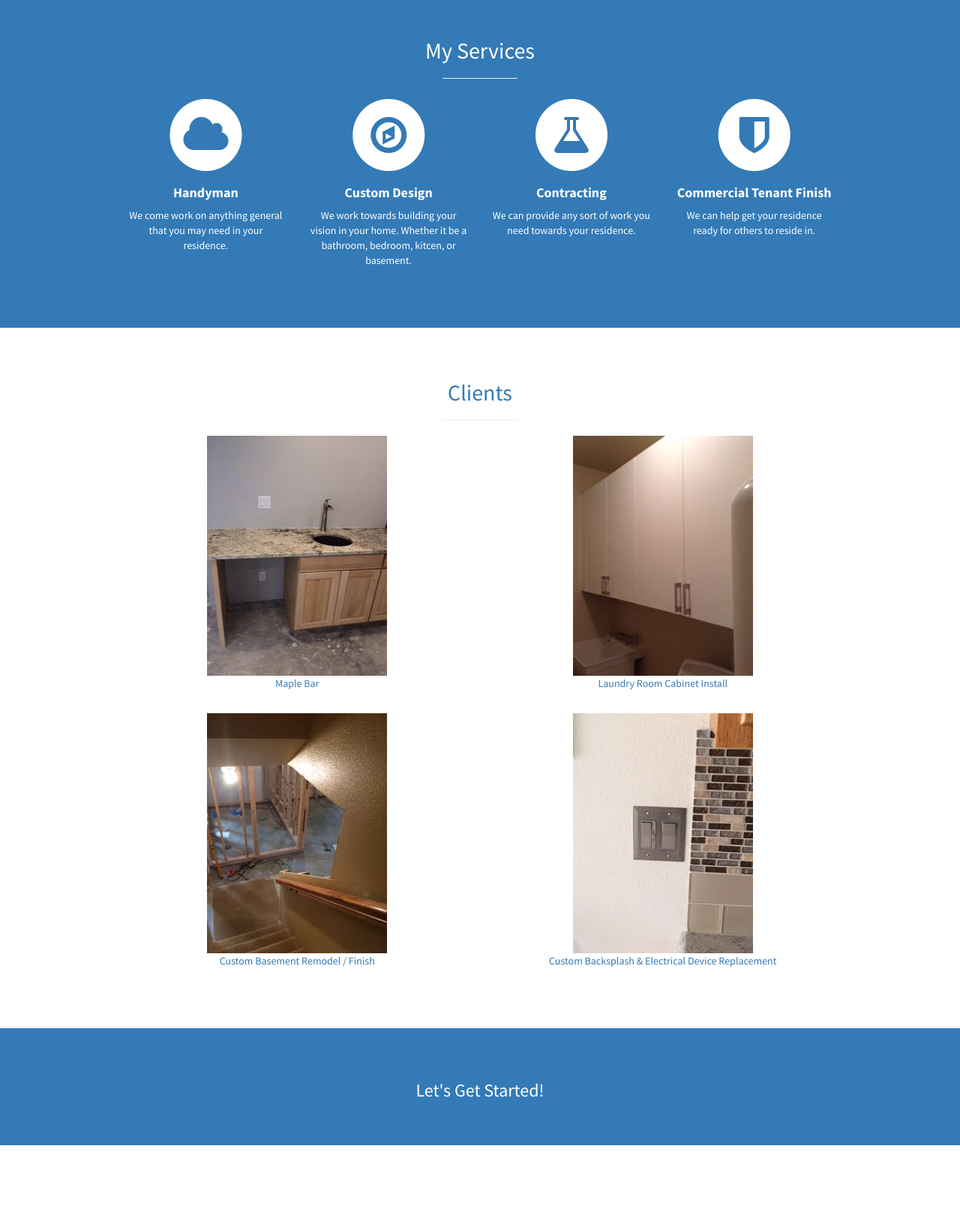
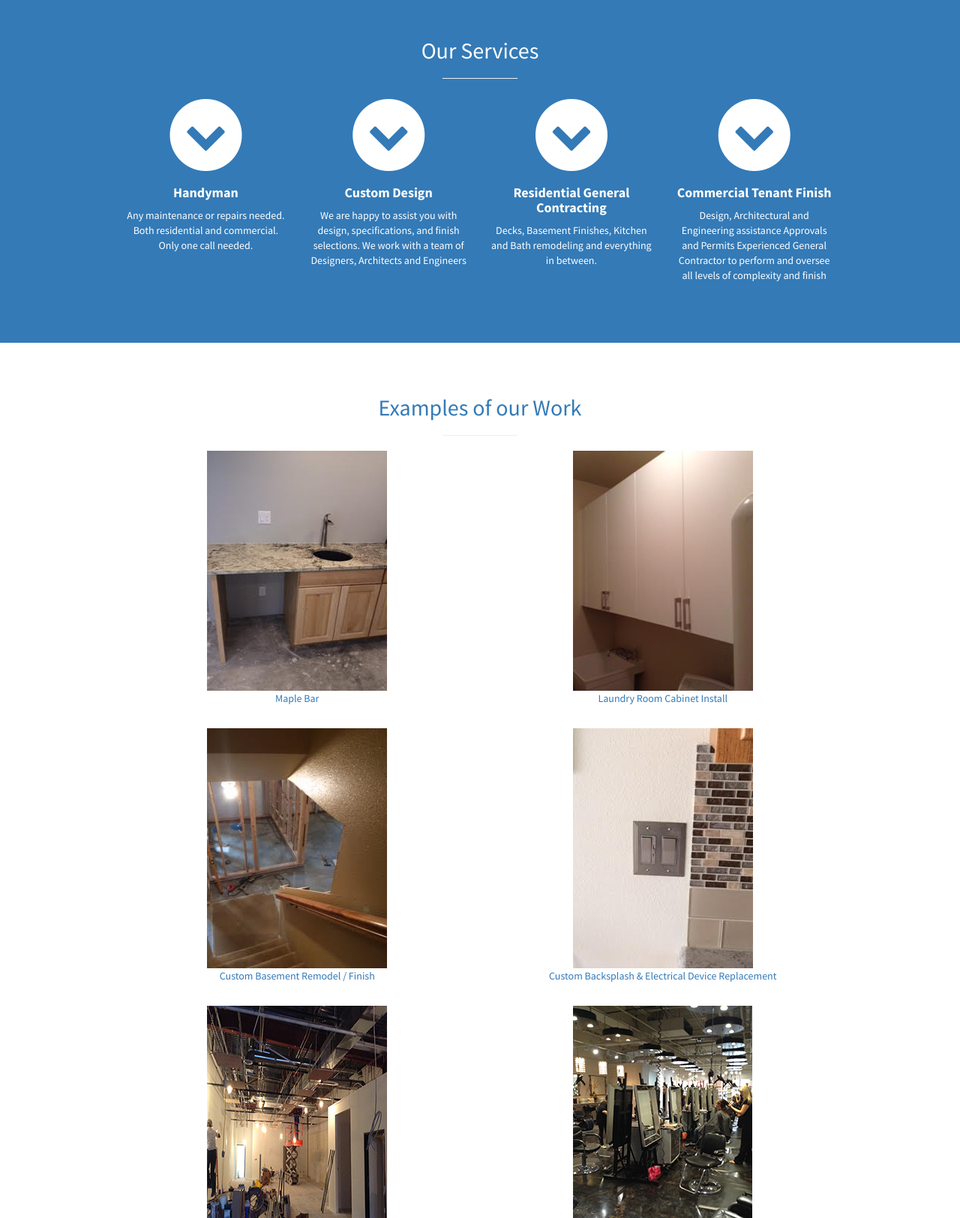
Before and after one commit to dallasmoog/dallasmoog.github.io, a plain HTML site: page index.html in a window 1280 px wide. Shown: the part 1090-2714 px from the top of the page at 75% size. Drawn offline with Linux system fonts and the light colour scheme.

Commit message:
new commit
webSite

```diff
--- a/index.html
+++ b/index.html
@@ -51,7 +51,7 @@
                 <a href="#services" onclick = $("#menu-close").click(); >Services</a>
             </li>
             <li>
-                <a href="#portfolio" onclick = $("#menu-close").click(); >Clients</a>
+                <a href="#portfolio" onclick = $("#menu-close").click(); >Examples of Our Work</a>
             </li>
             <li>
                 <a href="#contact" onclick = $("#menu-close").click(); >Contact</a>
@@ -65,7 +65,7 @@
             <h1>Woodwrights Custom Design</h1>
             <h3>Reintroducing the <i>craft</i> of construction!</h3>
             <h4>Aaron &amp; Michelle Thomas</h4>
-            <h5>970-219-7841</h5>
+            <h3>970-219-7841</h3>
 
 
             <br>
@@ -79,7 +79,7 @@
             <div class="row">
                 <div class="col-lg-12 text-center">
                     <h2>About Us</h2>
-                    <p class="lead">We are full-service general contractors, and we provide a complete handyman service. We also specialize in custom bathrooms, basements, and kitchens and provide a commercial tenant finish. Whatever project you need, big or small, we're happy to work with you and make your vision come to life.</p>
+                    <p class="lead">We are a full-service commercial and residential General Contractor and Maintenance Company.  We also offer a complete Handyman Service. We work with our clients at the early stage of the project.  We believe a team approach leads to success.  Whatever the size or scope of your project, we'll work together to make your vision come to life.</p>
                 </div>
             </div>
             <!-- /.row -->
@@ -93,55 +93,57 @@
         <div class="container">
             <div class="row text-center">
                 <div class="col-lg-10 col-lg-offset-1">
-                    <h2>My Services</h2>
+                    <h2>Our Services</h2>
                     <hr class="small">
                     <div class="row">
                         <div class="col-md-3 col-sm-6">
                             <div class="service-item">
                                 <span class="fa-stack fa-4x">
                                 <i class="fa fa-circle fa-stack-2x"></i>
-                                <i class="fa fa-cloud fa-stack-1x text-primary"></i>
+                                <i class="fa fa-chevron-down fa-stack-1x text-primary"></i>
                             </span>
                                 <h4>
                                     <strong>Handyman</strong>
                                 </h4>
-                                <p>We come work on anything general that you may need in your residence.</p>
+                                <p>Any maintenance or repairs needed. Both residential and commercial. Only one call needed.</p>
                             </div>
                         </div>
                         <div class="col-md-3 col-sm-6">
                             <div class="service-item">
                                 <span class="fa-stack fa-4x">
                                 <i class="fa fa-circle fa-stack-2x"></i>
-                                <i class="fa fa-compass fa-stack-1x text-primary"></i>
+                                <i class="fa fa-chevron-down fa-stack-1x text-primary"></i>
                             </span>
                                 <h4>
                                     <strong>Custom Design</strong>
                                 </h4>
-                                <p>We work towards building your vision in your home. Whether it be a bathroom, bedroom, kitcen, or basement.</p>
+                                <p>We are happy to assist you with design, specifications, and finish selections. We work with a team of Designers, Architects and Engineers </p>
                             </div>
                         </div>
                         <div class="col-md-3 col-sm-6">
                             <div class="service-item">
                                 <span class="fa-stack fa-4x">
                                 <i class="fa fa-circle fa-stack-2x"></i>
-                                <i class="fa fa-flask fa-stack-1x text-primary"></i>
+                                <i class="fa fa-chevron-down fa-stack-1x text-primary"></i>
                             </span>
                                 <h4>
-                                    <strong>Contracting</strong>
+                                    <strong>Residential General Contracting</strong>
                                 </h4>
-                                <p>We can provide any sort of work you need towards your residence.</p>
+                                <p>Decks, Basement Finishes, Kitchen and Bath remodeling and everything in between.</p>
                             </div>
                         </div>
                         <div class="col-md-3 col-sm-6">
                             <div class="service-item">
                                 <span class="fa-stack fa-4x">
                                 <i class="fa fa-circle fa-stack-2x"></i>
-                                <i class="fa fa-shield fa-stack-1x text-primary"></i>
+                                <i class="fa fa-chevron-down fa-stack-1x text-primary"></i>
                             </span>
                                 <h4>
                                     <strong>Commercial Tenant Finish</strong>
                                 </h4>
-                                <p>We can help get your residence ready for others to reside in.</p>
+                                <p>Design, Architectural and Engineering assistance
+                                   Approvals and Permits
+                                   Experienced General Contractor to perform and oversee all levels of complexity and finish</p>
                             </div>
                         </div>
                     </div>
@@ -158,7 +160,7 @@
         <div class="container">
             <div class="row">
                 <div class="col-lg-10 col-lg-offset-1 text-center">
-                    <h2>Clients</h2>
+                    <h2>Examples of our Work</h2>
                     <hr class="small">
                     <div class="row">
                         <div class="col-md-6">
@@ -190,6 +192,35 @@
                                 </a>
                             </div>
                         </div>
+                                             <div class="col-md-6">
+                            <div class="portfolio-item">
+                                    <img class="img-portfolio img-responsive" src="img/portfolio-5.jpg">
+                                    Transforming a weight loss clinic to a high end salon.
+                                </a>
+                            </div>
+                        </div>
+                                             <div class="col-md-6">
+                            <div class="portfolio-item">
+                                    <img class="img-portfolio img-responsive" src="img/portfolio-6.jpg">
+                                    High End Salon transformation.
+                                </a>
+                            </div>
+                        </div>
+                                             <div class="col-md-6">
+                            <div class="portfolio-item">
+                                    <img class="img-portfolio img-responsive" src="img/portfolio-7.jpg">
+                                    Installing and trimming new windows.
+                                </a>
+                            </div>
+                        </div>
+                                             <div class="col-md-6">
+                            <div class="portfolio-item">
+                                    <img class="img-portfolio img-responsive" src="img/portfolio-8.jpg">
+                                    More window work.
+                                </a>
+                            </div>
+                        </div>
+                        <h4><a href="http://imgur.com/a/QLcji">Check out some more of our work here.</a></h4>
                     </div>
                     <!-- /.row (nested) -->
                 </div>
```
Also changed, not shown: img/0265B658-DC47-4BAB-AF28-6B8D902828E8.JPG (added), img/229709B4-9191-4E03-AB7A-09D38C180AB9.JPG (added), img/2FB5F953-8D6D-45DD-BC2E-BC0546B283C2.JPG (added), img/AF20A683-6034-421D-AD2C-ACE4264A299D.JPG (added), img/B2858142-5D17-4F46-8E16-EC5D082DBE2F.JPG (added), img/logo.png, img/portfolio-5.JPG (added), img/portfolio-6.JPG (added), img/portfolio-7.JPG (added), img/portfolio-8.JPG (added), 8 other files.
